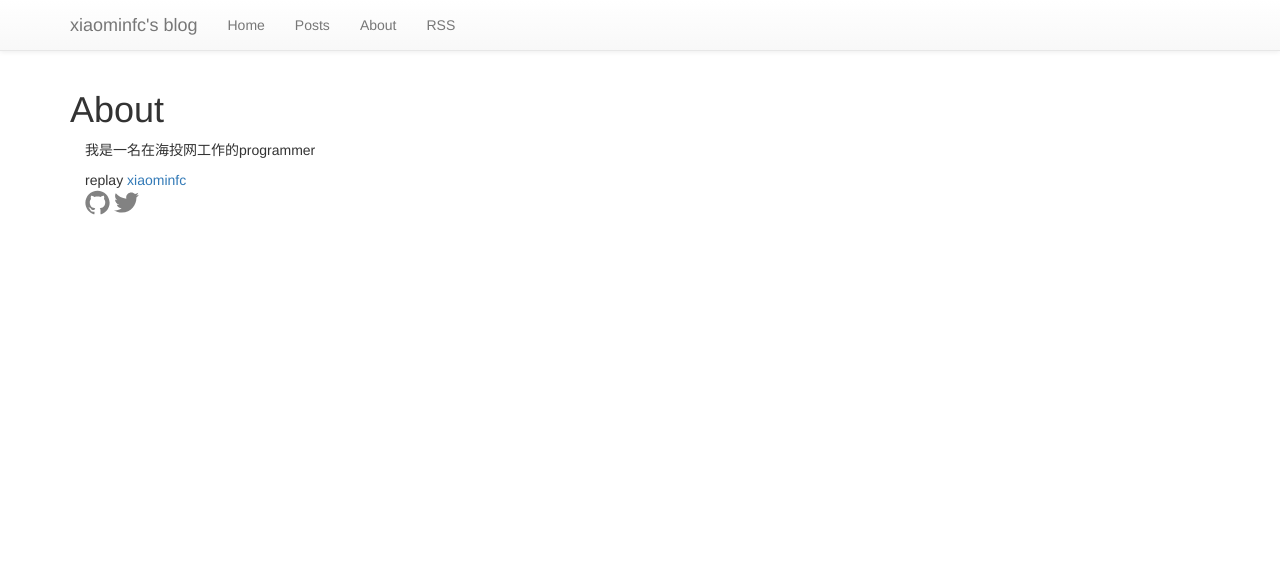
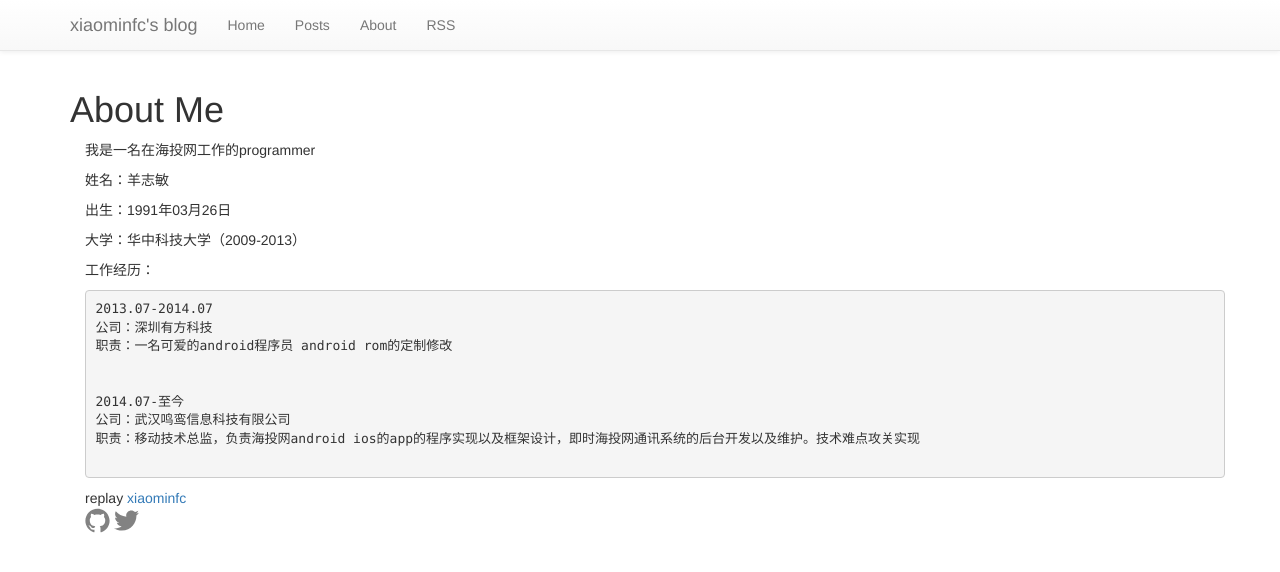
Before and after one commit to xiaominfc/xiaominfc.github.io, a Jekyll site: the page built from about.md, in a window 1280 px wide and 900 px high. Shown: the top 572 px of the window. Built offline with Jekyll 4.4.1, drawn with Linux system fonts in a browser that asks for light colours; nearby versions of some CDN libraries.

Commit message:
update about

```diff
--- a/about.md
+++ b/about.md
@@ -1,7 +1,26 @@
 ---
 layout: page
-title: About
+title: About Me
 permalink: /about/
 ---
 
 我是一名在海投网工作的programmer
+
+姓名：羊志敏
+
+出生：1991年03月26日
+
+大学：华中科技大学（2009-2013）
+
+工作经历：
+~~~~
+2013.07-2014.07
+公司：深圳有方科技
+职责：一名可爱的android程序员 android rom的定制修改
+
+
+2014.07-至今
+公司：武汉鸣鸾信息科技有限公司
+职责：移动技术总监，负责海投网android ios的app的程序实现以及框架设计，即时海投网通讯系统的后台开发以及维护。技术难点攻关实现
+
+~~~~
```
